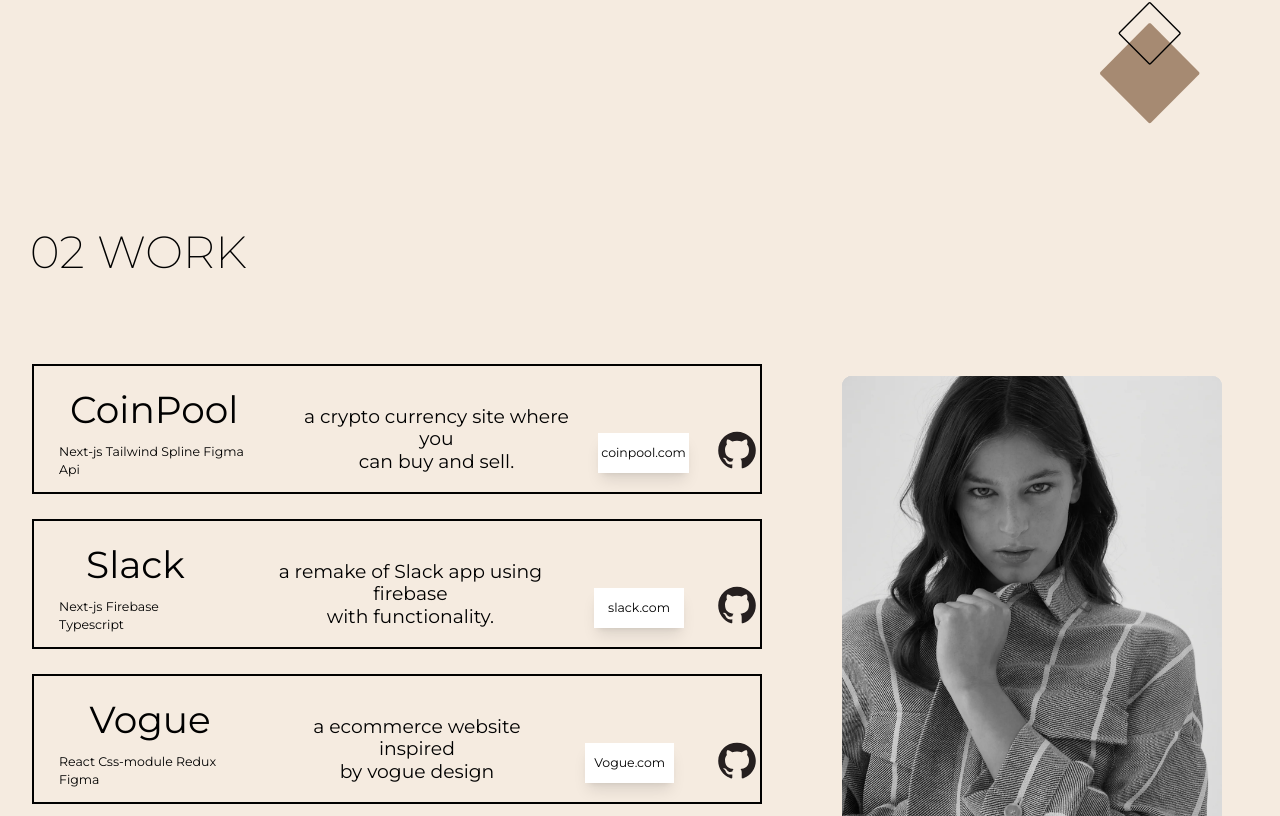
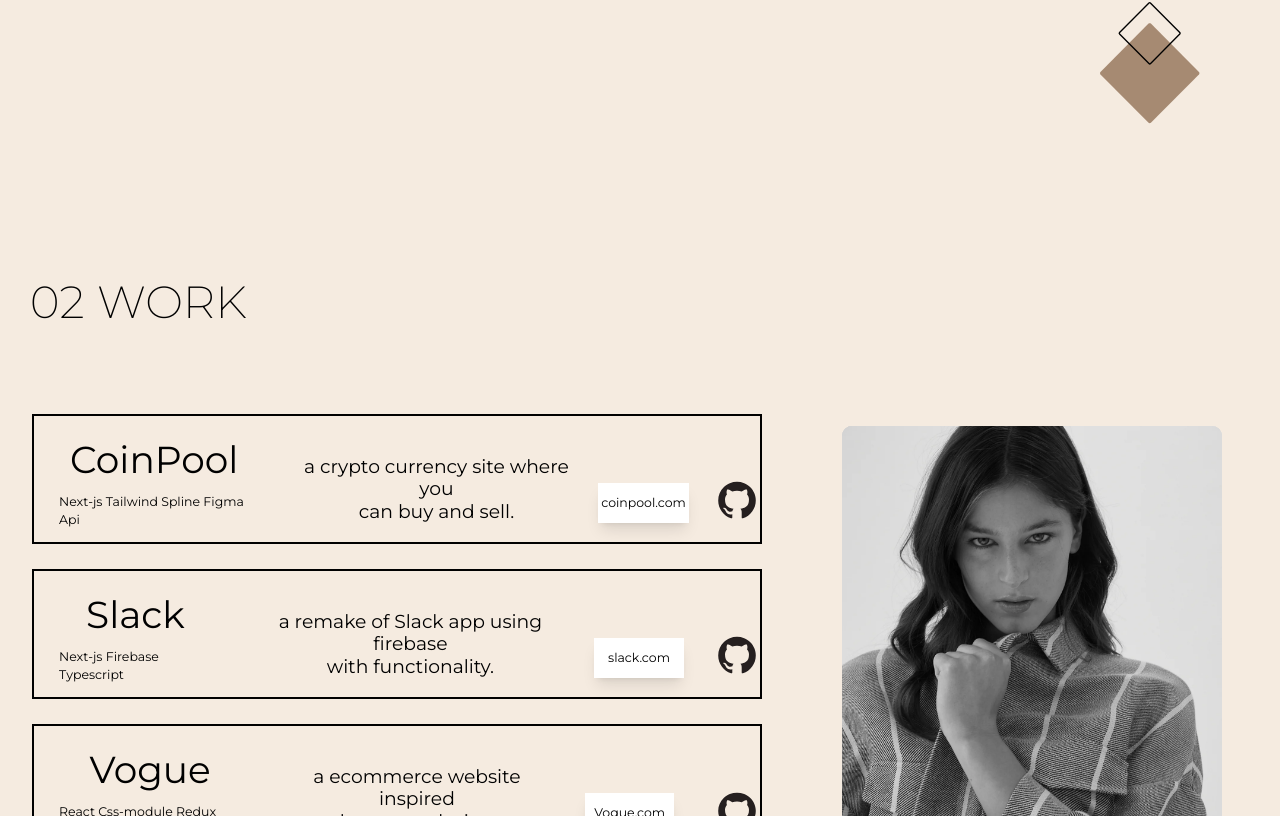
Before and after one commit to eyuel23/Portfolio-v1, a Next.js app: page / in a window 1280 px wide. Shown: the part 1764-2580 px from the top of the page. Built offline with nearby package versions, Linux system fonts and the light colour scheme.

Commit message:
increased height

```diff
--- a/components/Projects/index.js
+++ b/components/Projects/index.js
@@ -6,7 +6,7 @@
 import github from "../../public/github.svg";
 export default function Project() {
   return (
-    <section className="flex flex-col h-[90rem] min-h-screen bg-brandColor gap-24 pt-20">
+    <section className="flex flex-col h-[110rem] min-h-screen bg-brandColor gap-24 pt-40">
       <Heading span={"02"} heading={"WORK"} />
       <div className=" w-[95%] flex self-center items-center  justify-between">
         <div className="flex flex-col w-3/5 gap-10">
```
